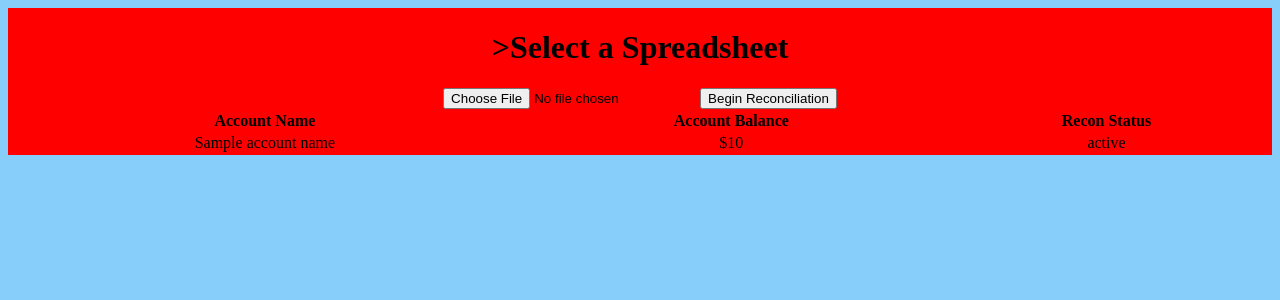
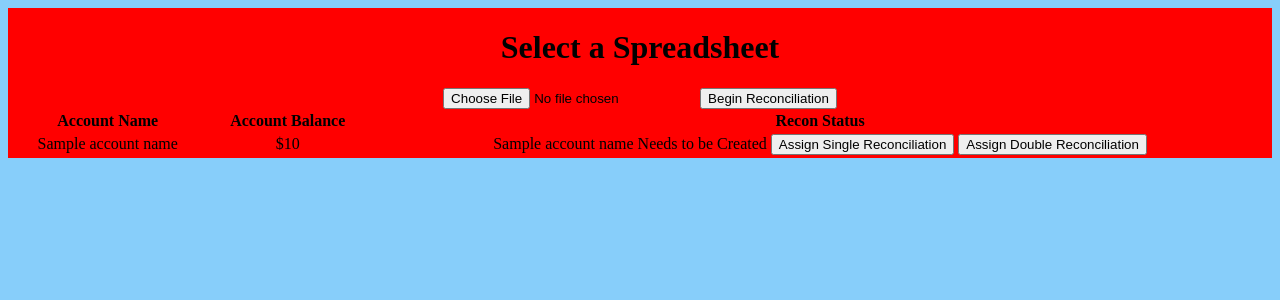
Before and after one commit to DonaldCapodilupo/Quickbooks-Account-Reconciliation, a Flask app: template templates/ReconWindow.html in a window 1280 px wide. Shown: the top 300 px of the page. Run offline with Flask 2, Linux system fonts and the light colour scheme; the template is opened without the code that fills it: most values are stand-ins (such as "Sample title", 1, 10 or a date in 2020).

Commit message:
Program now sucessfully displays each account, whether it needs to be reconed or not, and displays two buttons if the account does need reconeed. Need to set up so that the button press creates a recon.

```diff
--- a/app.py
+++ b/app.py
@@ -49,13 +49,14 @@ def recon_Window():
 
 
             for account in accounts_In_GL.keys():
-                if account+".xlsx" in accounts_In_Directory:
-                    data.append(Recon(account, accounts_In_GL[account], account + " has a recon and is being updated."))
+                temp_name = account+".xlsx"
+                if temp_name in accounts_In_Directory:
+                    data.append(Recon(account, accounts_In_GL[account], True))
 
                 elif account not in accounts_In_Directory:
-                    data.append(Recon(account, accounts_In_GL[account], account + " does not have a recon. Creating one..."))
+                    data.append(Recon(account, accounts_In_GL[account],False))
                 else:
-                    data.append(Recon(account, accounts_In_GL[account], account + " broke the program. WTF Brah"))
+                    data.append(Recon(account, accounts_In_GL[account], False))
 
             return render_template('ReconWindow.html', data=data)
 
--- a/templates/ReconWindow.html
+++ b/templates/ReconWindow.html
@@ -11,7 +11,7 @@
     <div class="Main_Wrapper">
 
         <div class="Main_Title_Wrapper">
-            <h1>>Select a Spreadsheet</h1>
+            <h1>Select a Spreadsheet</h1>
         </div>
 
         <div class="File_Upload_Wrapper">
@@ -32,7 +32,16 @@
             <tr>
                 <td>{{account_Name.account_Name}}</td>
                 <td>${{account_Name.account_Balance}}</td>
-                <td>{{account_Name.account_Status}}</td>
+
+
+                {% if account_Name.account_Status_Exists: %}
+                    <td>{{account_Name.account_Name}} Just Needs to be updated</td>
+                {% else %}
+                    <td>{{account_Name.account_Name}} Needs to be Created
+                        <input type="submit" name=Single_Recon value="Assign Single Reconciliation">
+                        <input type="submit" name=Double_Recon value="Assign Double Reconciliation"></td>
+                {% endif %}
+
             </tr>
             {% endfor %}
         </table>
```
